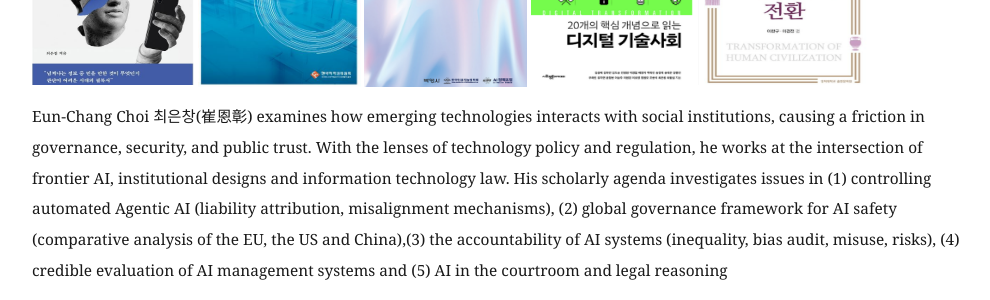
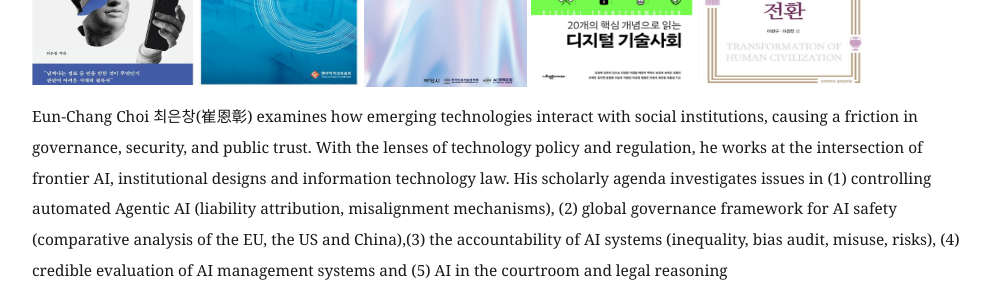
Before and after one commit to eunchangchoi/eunchangchoi.github.io, a Jekyll site: the page built from index.md, in a window 1280 px wide and 900 px high, scrolled down 339 px. Shown: the part 154-454 px from the top of the window, without its empty margins (68-1058 px from the left). Built offline with Jekyll 4.4.1, drawn with Linux system fonts in a browser that asks for light colours.

Commit message:
Update index.md

```diff
--- a/index.md
+++ b/index.md
@@ -21,7 +21,7 @@
   <a href="https://sapyoung.com/bbs/board.php?bo_table=booklist2&wr_id=431"> <img style="vertical-align:top;height:200px;width:163px;" src="images/book9.png"></a>
   <a href= "https://product.kyobobook.co.kr/detail/S000219725334"><img style="vertical-align:top;height:200px;width:171px;" src="images/book10.jpeg"> </a>
  <br>
-<p style="font-size:1.1em"> Eun-Chang Choi 최은창(崔恩彰) examines how emerging technologies interacts with social institutions, causing a friction in governance, security, and public trust. With the lenses of technology policy and regulation, he works at the intersection of frontier AI, institutional designs and information technology law. His scholarly agenda investigates issues in (1) controlling automated Agentic AI (liability attribution, misalignment mechanisms), (2) global governance framework for AI safety (comparative analysis of the EU, the US and China),(3) the accountability of AI systems (inequality, bias audit, misuse, risks), (4) credible evaluation of AI management systems and (5) AI in the courtroom and legal reasoning <br>
+<p style="font-size:1.1em"> Eun-Chang Choi 최은창(崔恩彰) examines how emerging technologies interact with social institutions, causing a friction in governance, security, and public trust. With the lenses of technology policy and regulation, he works at the intersection of frontier AI, institutional designs and information technology law. His scholarly agenda investigates issues in (1) controlling automated Agentic AI (liability attribution, misalignment mechanisms), (2) global governance framework for AI safety (comparative analysis of the EU, the US and China),(3) the accountability of AI systems (inequality, bias audit, misuse, risks), (4) credible evaluation of AI management systems and (5) AI in the courtroom and legal reasoning <br>
   <br>
     Previously, he was a Fellow of <a href="https://law.yale.edu/isp"> the Information Society Project, Yale Law School</a> for which he served as a coordinator of Harvard-Yale-MIT Cyberscholar Working Group. Prior to that, he was on a government scholarship holding an appointment as a Visiting Scholar at <a href="https://pcmlp.socleg.ox.ac.uk/about-us/"> Programme in Comparative Media Law and Policy(PCMLP)</a>, and <a href="https://www.law.ox.ac.uk/centres-institutes/centre-socio-legal-studies"> Centre for Socio-Legal Studies </a> at <a href="https://www.law.ox.ac.uk/"> Law Faculty, University of Oxford</a>. And he was elected as a fellow of <a href="https://www.stepi.re.kr/site/stepien/main.do"> Science and Technology Policy Institute(STEPI) of Korea </a>, a global think tank of science and technology, where he has conducted research on regulatory science.  <br>
      <br>
```
